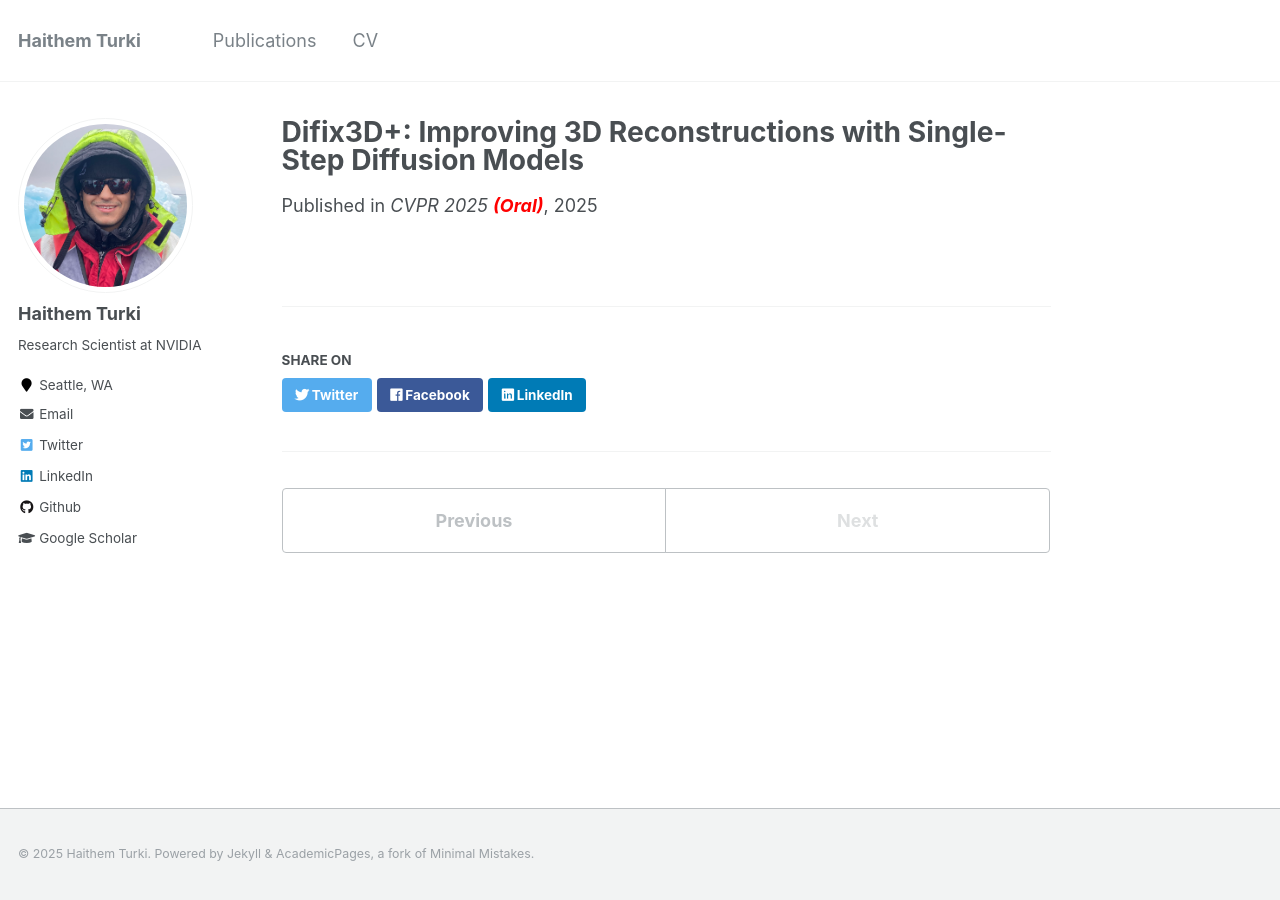
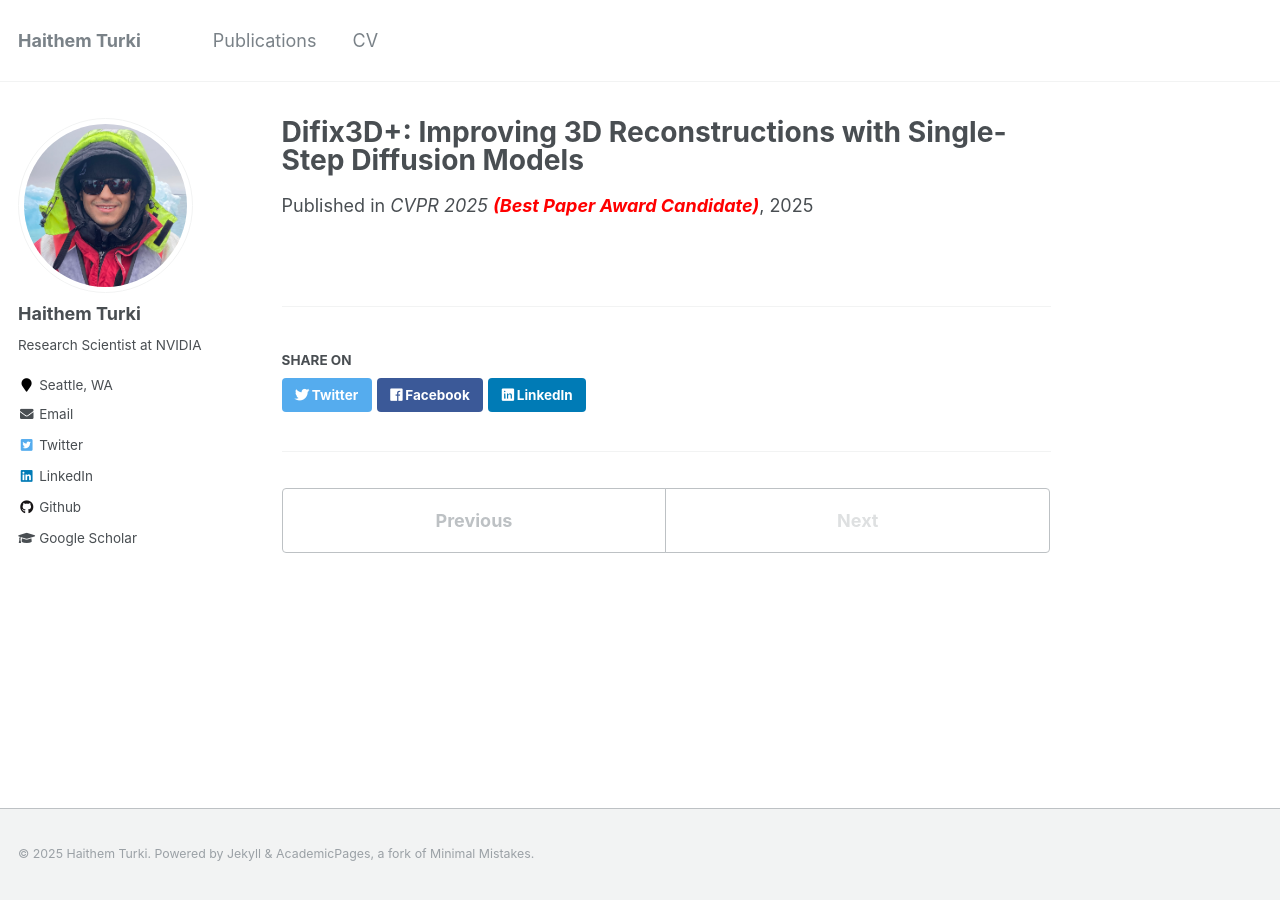
Before and after one commit to hturki/hturki.github.io, a Jekyll site: the page built from _publications/2025-03-05-difix.md, in a window 1280 px wide. Built offline with Jekyll 4.4.1, drawn with Linux system fonts in a browser that asks for light colours.

Commit message:
difix award

```diff
--- a/_publications/2025-03-05-difix.md
+++ b/_publications/2025-03-05-difix.md
@@ -3,7 +3,7 @@ collection: publications
 title: "Difix3D+: Improving 3D Reconstructions with Single-Step Diffusion Models"
 image: "difix.gif"
 authors: "Jay Zhangjie Wu<sup>*</sup>, Yuxuan Zhang<sup>*</sup>, <strong>Haithem Turki</strong>, Xuanchi Ren, Jun Gao, Mike Zheng Shou, Sanja Fidler, Zan Gojcic<sup>†</sup>, Huan Ling<sup>†</sup>"
-venue: "CVPR 2025 <strong style='color:red'>(Oral)</strong>"
+venue: "CVPR 2025 <strong style='color:red'>(Best Paper Award Candidate)</strong>"
 website: "https://research.nvidia.com/labs/toronto-ai/difix3d"
 paper: "https://arxiv.org/pdf/2503.01774"
 ---
```
